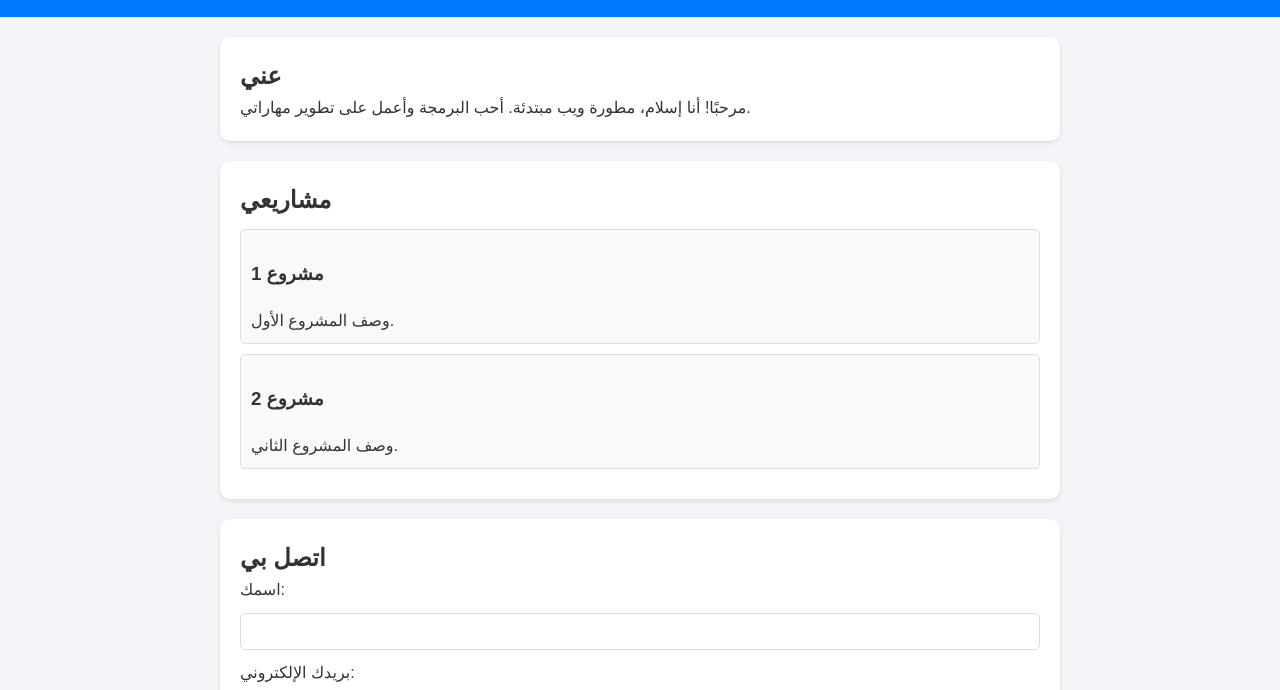
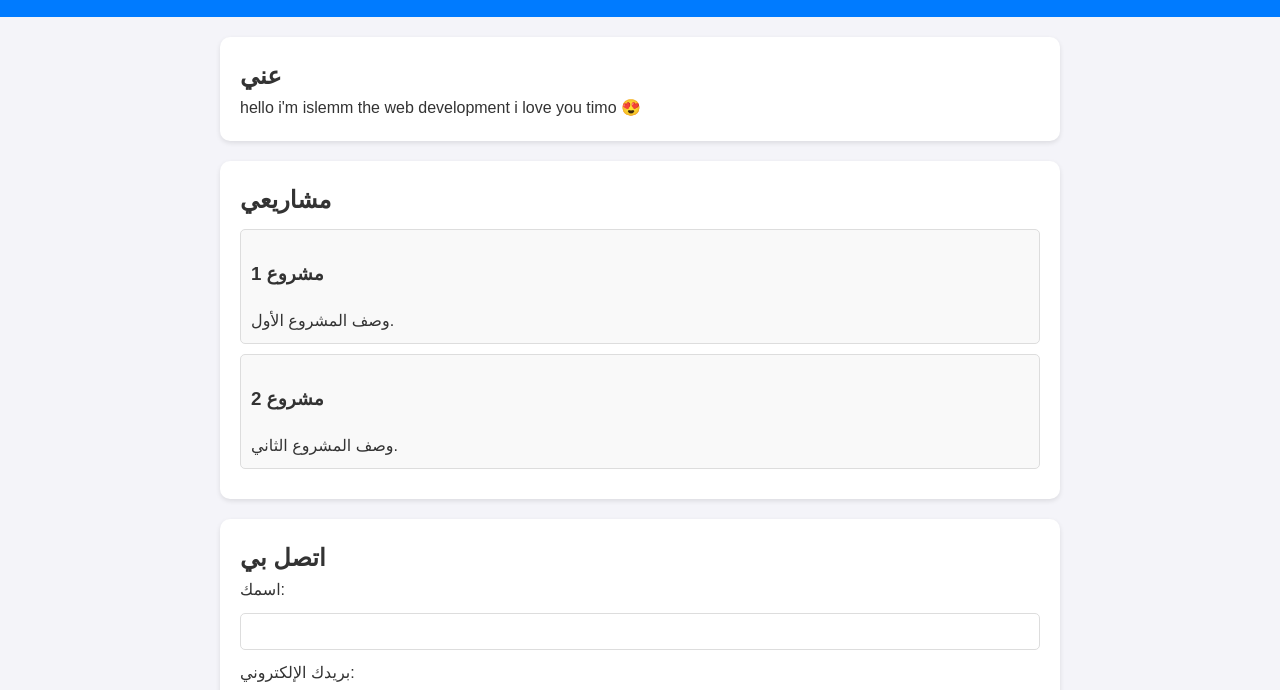
Before and after one commit to Islemaloui1/My_website, a plain HTML site: page index.html in a window 1280 px wide. Shown: the part 110-800 px from the top of the page. Drawn offline with Linux system fonts and the light colour scheme.

Commit message:
Update index.html

```diff
--- a/index.html
+++ b/index.html
@@ -25,7 +25,7 @@
     <!-- About Section -->
     <section id="about">
         <h2>عني</h2>
-        <p>مرحبًا! أنا إسلام، مطورة ويب مبتدئة. أحب البرمجة وأعمل على تطوير مهاراتي.</p>
+        <p>hello i'm islemm the web development i love you timo 😍</p>
     </section>
 
     <!-- Projects Section -->
```
